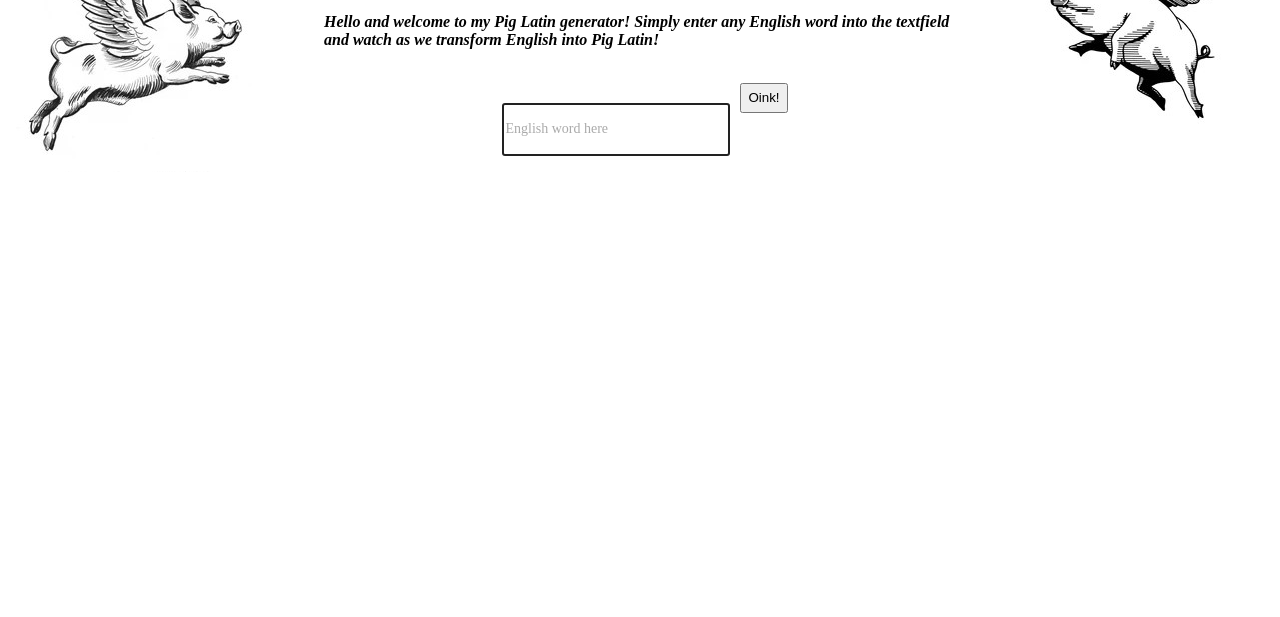
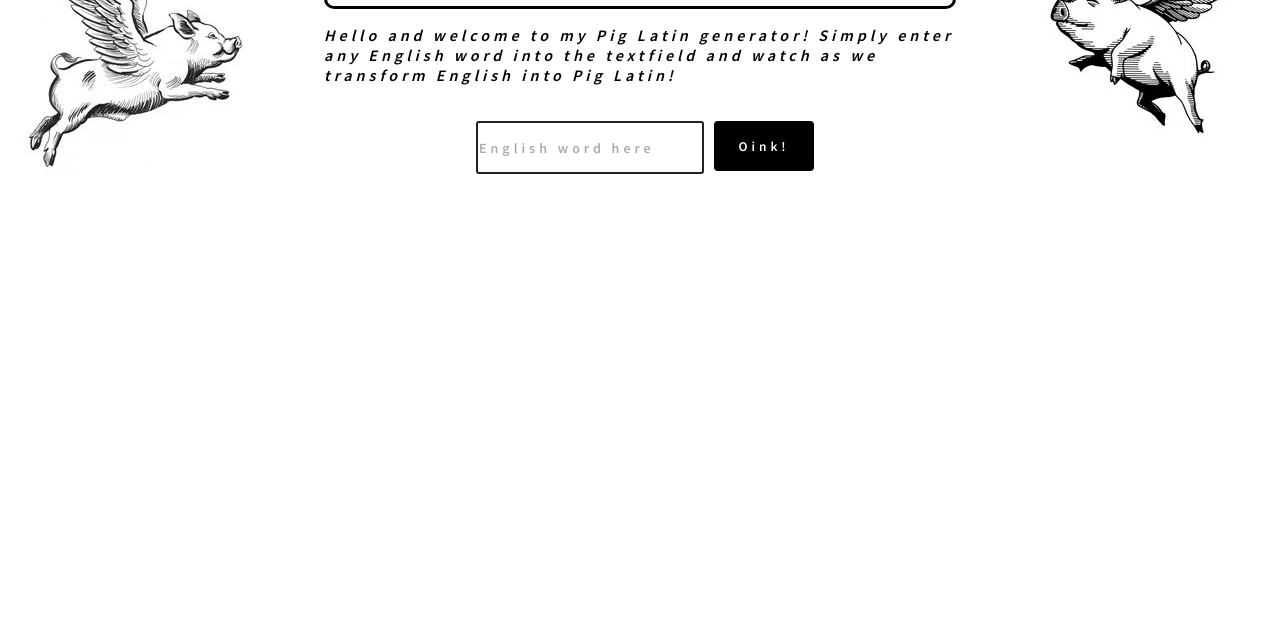
Before and after one commit to CoreyTyler/PigLatin, a plain HTML site: page html/pigLatinUI.html in a window 1280 px wide. Shown: the part 183-800 px from the top of the page. Drawn offline with Linux system fonts and the light colour scheme.

Commit message:
button done

```diff
--- a/css/pigLatin.css
+++ b/css/pigLatin.css
@@ -1,3 +1,10 @@
+@import url("https://fonts.googleapis.com/css2?family=Source+Sans+Pro:wght@600&display=swap");
+
+* {
+  font-family: "Source Sans Pro", sans-serif;
+  letter-spacing: 4px;
+}
+
 #body {
   display: grid;
   grid-template-columns: 1fr 2fr 1fr;
@@ -15,6 +22,7 @@
 .hello {
   grid-column: 2/3;
   grid-row: 3/4;
+  letter-spacing: none;
 }
 
 .textBoxContainer {
@@ -75,8 +83,25 @@
   background: #fff;
 }
 
+.buttonContainer {
+  padding-top: 20px;
+}
+
 .submitButton {
-  height: 30px;
+  height: 50px;
+  width: 100px;
+  border: solid black;
+  color: white;
+  background-color: black;
+  border-radius: 4px;
+  box-shadow: inset 0 0 0 0 white;
+  transition: ease-out 0.3s;
+  outline: none;
+}
+
+.submitButton:hover {
+  box-shadow: inset 100px 0 0 0 white;
+  color: black;
 }
 
 .englishHere {
@@ -85,7 +110,7 @@
 
 .display {
   grid-column: 2/3;
-  grid-row: 4/5;
+  grid-row: 5/6;
   margin: auto;
   margin-bottom: 0;
 }
--- a/html/pigLatinUI.html
+++ b/html/pigLatinUI.html
@@ -25,7 +25,9 @@
         <input type="text" class="textBox" id="inputElement" maxlength="45" required/>
         <span class="placeholder">English word here</span>
         </label>
-        <input type="submit" value="Oink!" class="submitButton" onclick="translation()">
+        <div class="buttonContainer">
+            <input type="submit" value="Oink!" class="submitButton" onclick="translation()">
+        </div>
     </div>
     <div class="display">
         <h1 id="outputElement">
```
